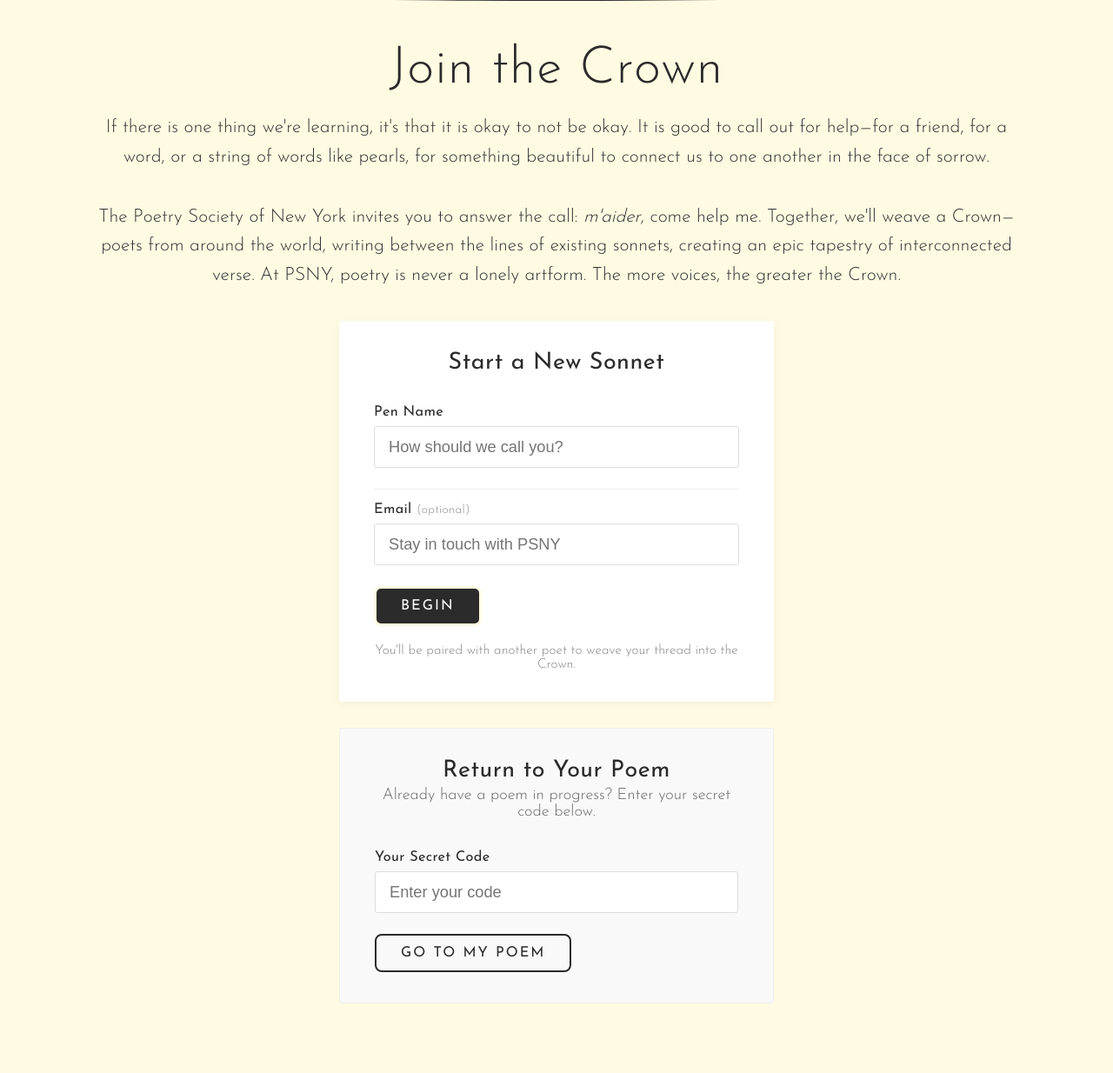
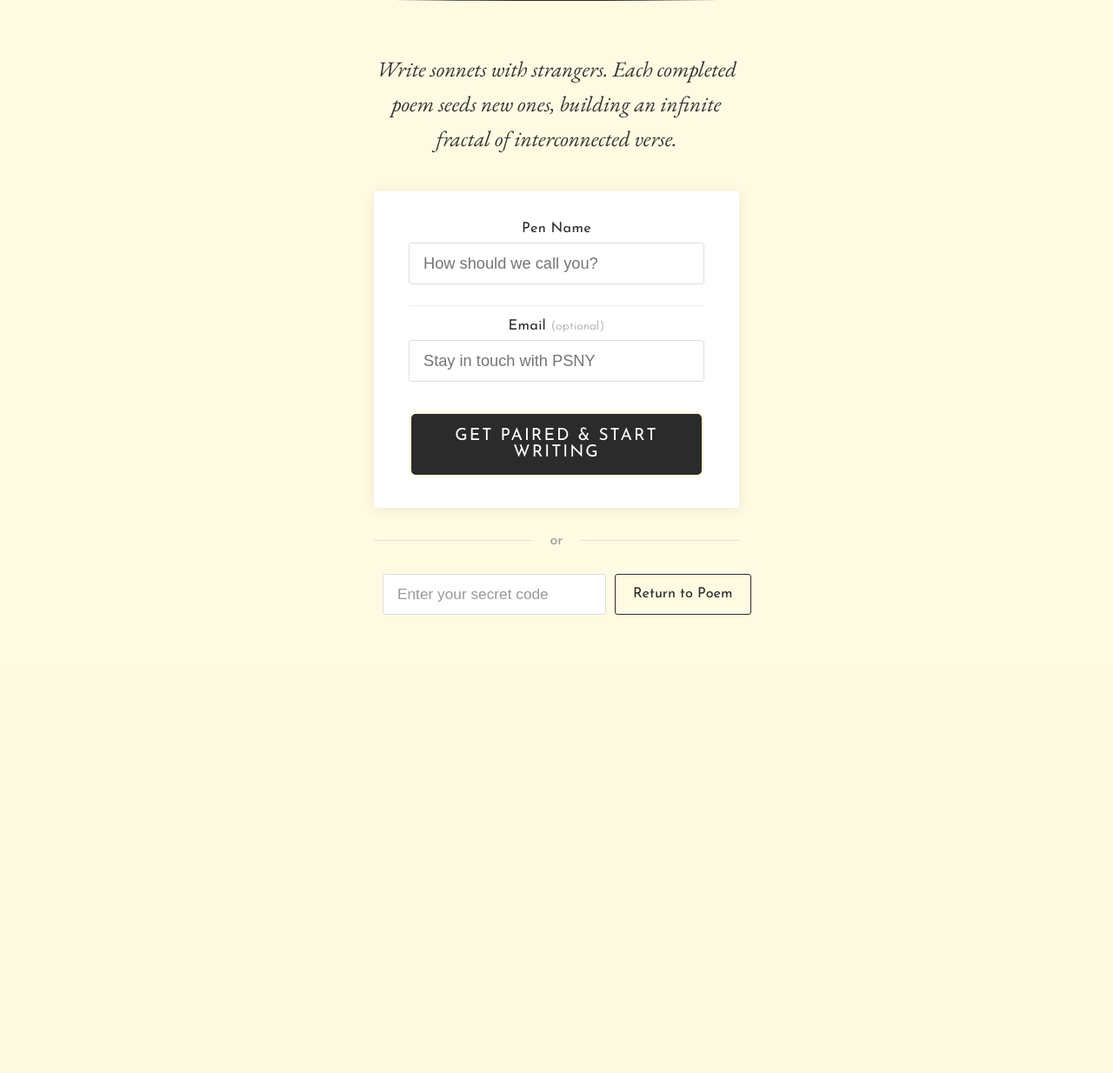
Before and after one commit to future-tripper/psny-mayday, a FastAPI app: page /signup in a window 1280 px wide. Shown: the part 208-1442 px from the top of the page at 87% size. After the commit the page ends 915 px from the top, so only its background shows below. Run offline with FastAPI, Linux system fonts and the light colour scheme.

Commit message:
Streamline signup page with cleaner layout
- Replace lengthy copy with concise intro about fractal sonnet crowns
- Make sign up form more prominent with larger CTA button
- Simplify return-to-poem flow with inline form
- Add "or" divider between options

🤖 Generated with [Claude Code](https://claude.com/claude-code)

Co-Authored-By: Claude <noreply@anthropic.com>

```diff
--- a/static/styles.css
+++ b/static/styles.css
@@ -1572,3 +1572,119 @@ h1 {
 .contributors-empty a:hover {
     text-decoration: underline;
 }
+
+/* Streamlined Signup Page */
+.signup-section--streamlined {
+    padding: 60px 30px;
+    max-width: 480px;
+    margin: 0 auto;
+    text-align: center;
+}
+
+.signup-intro {
+    font-family: 'EB Garamond', Georgia, serif;
+    font-size: 1.3em;
+    color: #333;
+    line-height: 1.6;
+    margin-bottom: 40px;
+    font-style: italic;
+}
+
+.signup-box--primary {
+    background: white;
+    padding: 35px 40px;
+    border-radius: 3px;
+    box-shadow: 0 2px 15px rgba(0, 0, 0, 0.08);
+    margin-bottom: 0;
+}
+
+.signup-box--primary .signup-form {
+    margin-top: 0;
+}
+
+.signup-box--primary .submit-btn {
+    width: 100%;
+    padding: 16px 24px;
+    font-size: 1em;
+    margin-top: 10px;
+}
+
+.signup-divider {
+    display: flex;
+    align-items: center;
+    margin: 30px 0;
+}
+
+.signup-divider::before,
+.signup-divider::after {
+    content: '';
+    flex: 1;
+    height: 1px;
+    background: #ddd;
+}
+
+.signup-divider span {
+    padding: 0 20px;
+    color: #999;
+    font-size: 0.85em;
+    font-weight: 400;
+    text-transform: lowercase;
+}
+
+.signup-return {
+    text-align: center;
+}
+
+.return-form {
+    display: flex;
+    gap: 10px;
+    max-width: 400px;
+    margin: 0 auto;
+}
+
+.return-form input {
+    flex: 1;
+    padding: 12px 16px;
+    border: 1px solid #ddd;
+    border-radius: 3px;
+    font-size: 0.9em;
+    background: white;
+}
+
+.return-form input:focus {
+    outline: none;
+    border-color: #E8B4A4;
+}
+
+.return-form input::placeholder {
+    color: #999;
+}
+
+.return-btn {
+    padding: 12px 20px;
+    background: transparent;
+    border: 1px solid #2b2b2b;
+    color: #2b2b2b;
+    border-radius: 3px;
+    font-family: 'Josefin Sans', sans-serif;
+    font-size: 0.85em;
+    font-weight: 400;
+    cursor: pointer;
+    white-space: nowrap;
+    transition: all 0.2s;
+}
+
+.return-btn:hover {
+    background: #2b2b2b;
+    color: white;
+}
+
+@media (max-width: 500px) {
+    .return-form {
+        flex-direction: column;
+    }
+
+    .return-btn {
+        width: 100%;
+    }
+}
--- a/templates/signup.html
+++ b/templates/signup.html
@@ -33,27 +33,16 @@
         </nav>
         <div class="mobile-nav-overlay"></div>
 
-        <div class="signup-section">
-            <h2>Join the Crown</h2>
-            <p class="description">
-                If there is one thing we're learning, it's that it is okay to not be okay.
-                It is good to call out for help—for a friend, for a word, or a string of words
-                like pearls, for something beautiful to connect us to one another in the face of sorrow.
-            </p>
-            <p class="description">
-                The Poetry Society of New York invites you to answer the call: <em>m'aider</em>, come help me.
-                Together, we'll weave a Crown—poets from around the world, writing between the lines of
-                existing sonnets, creating an epic tapestry of interconnected verse. At PSNY, poetry is
-                never a lonely artform. The more voices, the greater the Crown.
+        <div class="signup-section signup-section--streamlined">
+            <p class="signup-intro">
+                Write sonnets with strangers. Each completed poem seeds new ones, building an infinite fractal of interconnected verse.
             </p>
 
             {% if error %}
             <div class="error">{{ error }}</div>
             {% endif %}
 
-            <!-- Section 1: Start a New Sonnet -->
-            <div class="signup-box">
-                <h3>Start a New Sonnet</h3>
+            <div class="signup-box signup-box--primary">
                 <form method="POST" action="/signup" class="signup-form">
                     <div class="form-group">
                         <label for="pen_name">Pen Name</label>
@@ -76,32 +65,26 @@
                         >
                     </div>
 
-                    <button type="submit" class="submit-btn">Begin</button>
+                    <button type="submit" class="submit-btn">Get Paired & Start Writing</button>
                 </form>
-                <p class="hint">
-                    You'll be paired with another poet to weave your thread into the Crown.
-                </p>
             </div>
 
-            <!-- Section 2: Return to Poem in Progress -->
-            <div class="signup-box return-box">
-                <h3>Return to Your Poem</h3>
-                <p class="return-description">Already have a poem in progress? Enter your secret code below.</p>
-                <form method="POST" action="/return" class="signup-form">
-                    <div class="form-group">
-                        <label for="code">Your Secret Code</label>
+            <div class="signup-divider">
+                <span>or</span>
+            </div>
+
+            <div class="signup-return">
+                <form method="POST" action="/return" class="return-form">
                     <input
                         type="text"
                         id="code"
                         name="code"
-                            placeholder="Enter your code"
+                        placeholder="Enter your secret code"
                         required
                         autocomplete="off"
                         spellcheck="false"
                     >
-                    </div>
-
-                    <button type="submit" class="submit-btn secondary-btn">Go to My Poem</button>
+                    <button type="submit" class="return-btn">Return to Poem</button>
                 </form>
             </div>
         </div>
```
Lines whose indentation alone changed are shown as unchanged.
